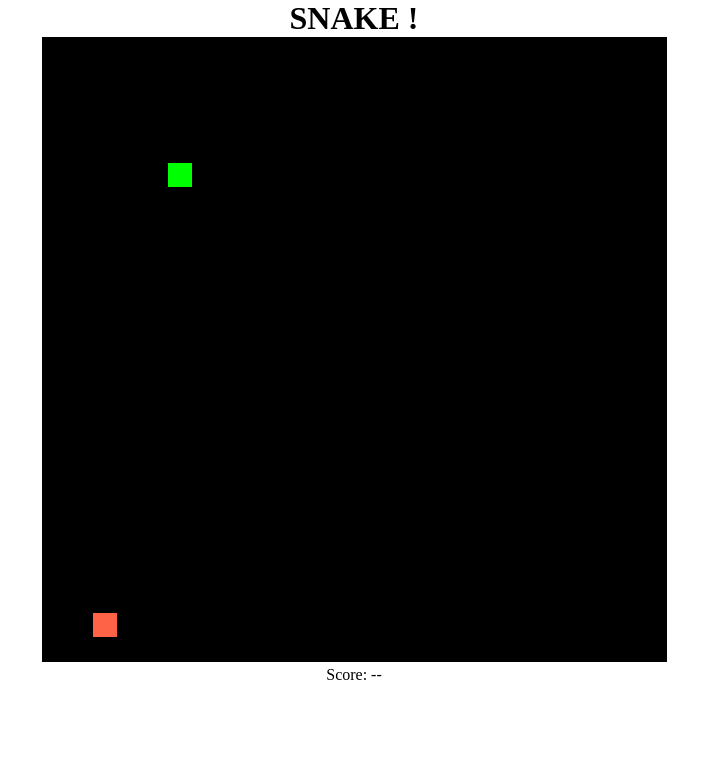
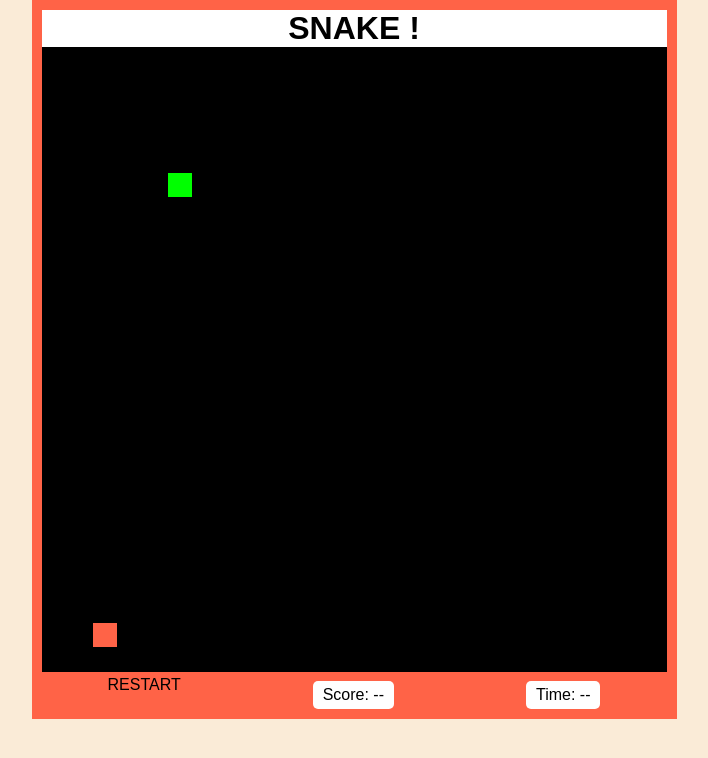
Before and after one commit to ja-wojtek/snake, a plain HTML site: page index.html in a window 1280 px wide. Shown: the whole page, without its empty margins (286-994 px from the left). Drawn offline with Linux system fonts and the light colour scheme.

Commit message:
Styling - frame, new buttons

```diff
--- a/css/main.scss
+++ b/css/main.scss
@@ -1,8 +1,36 @@
 * {
   box-sizing: border-box;
   margin: 0;
+  font-family: sans-serif;
 }
 
 body {
+  display: flex;
+  justify-content: center;
   text-align: center;
+  background-color: antiquewhite;
 }
+
+h1 {
+  background-color: lime;
+  background-color: white;
+}
+
+.game {
+  width: 645px;
+  padding: 10px;
+  background-color: tomato;
+}
+
+.table {
+  display: flex;
+  justify-content: space-around;
+}
+
+.scoreField,
+.timeField {
+  background-color: white;
+  margin-top: 5px;
+  padding: 5px 10px 5px 10px;
+  border-radius: 5px;
+}
--- a/index.html
+++ b/index.html
@@ -10,9 +10,15 @@
 </head>
 
 <body>
-  <h1>SNAKE !</h1>
-  <canvas class="board"></canvas>
-  <p id="score">Score: --</p>
+  <div class="game">
+    <h1>SNAKE !</h1>
+    <canvas class="board"></canvas>
+    <div class="table">
+      <p class="btn-restart" id="btn-restart">RESTART</p>
+      <p class="scoreField" id="score">Score: --</p>
+      <p class="timeField" id="time">Time: --</p>
+    </div>
+  </div>
   <script src="./js/script.js"></script>
 </body>
 
```
Also changed, not shown: css/main.css, 1 other file.
